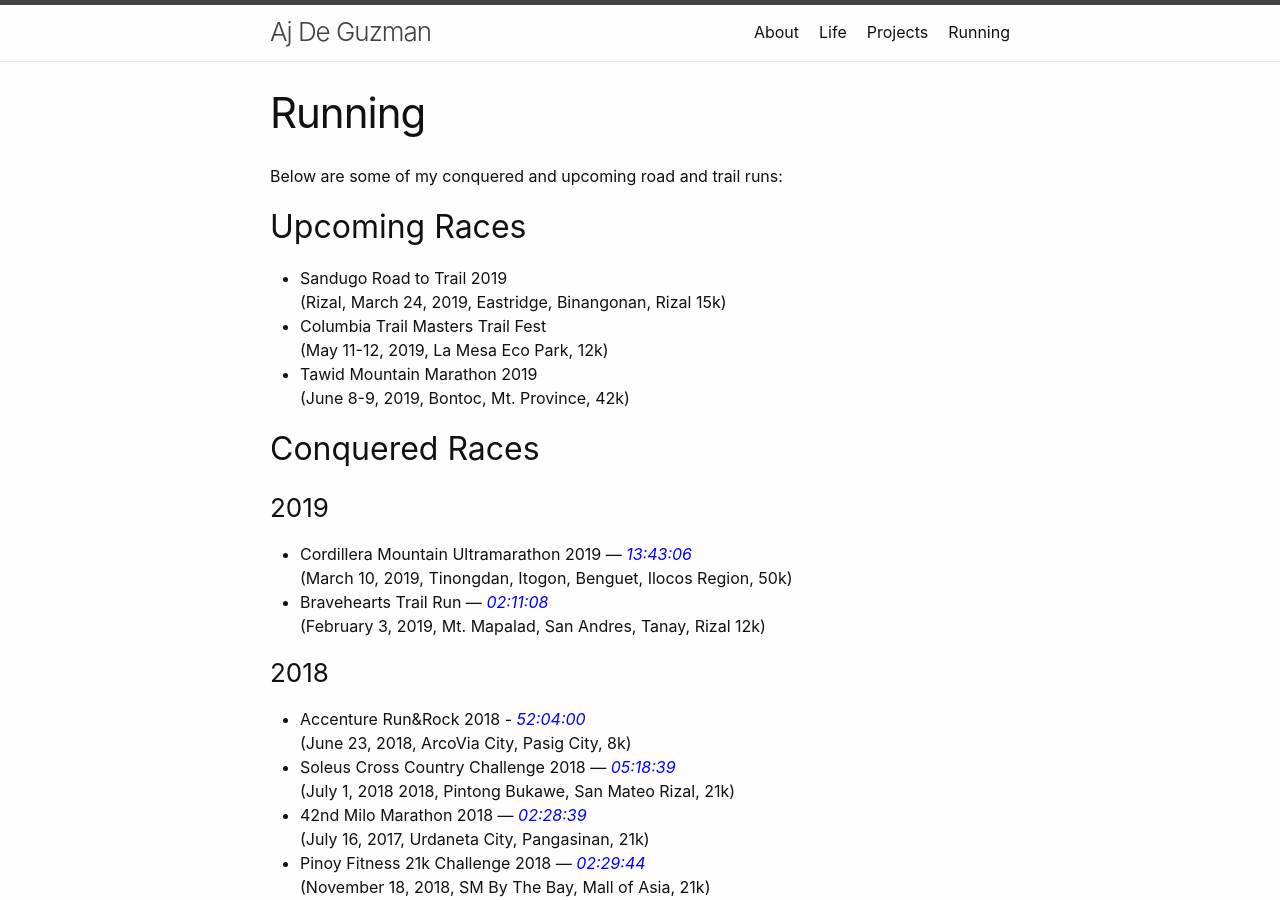
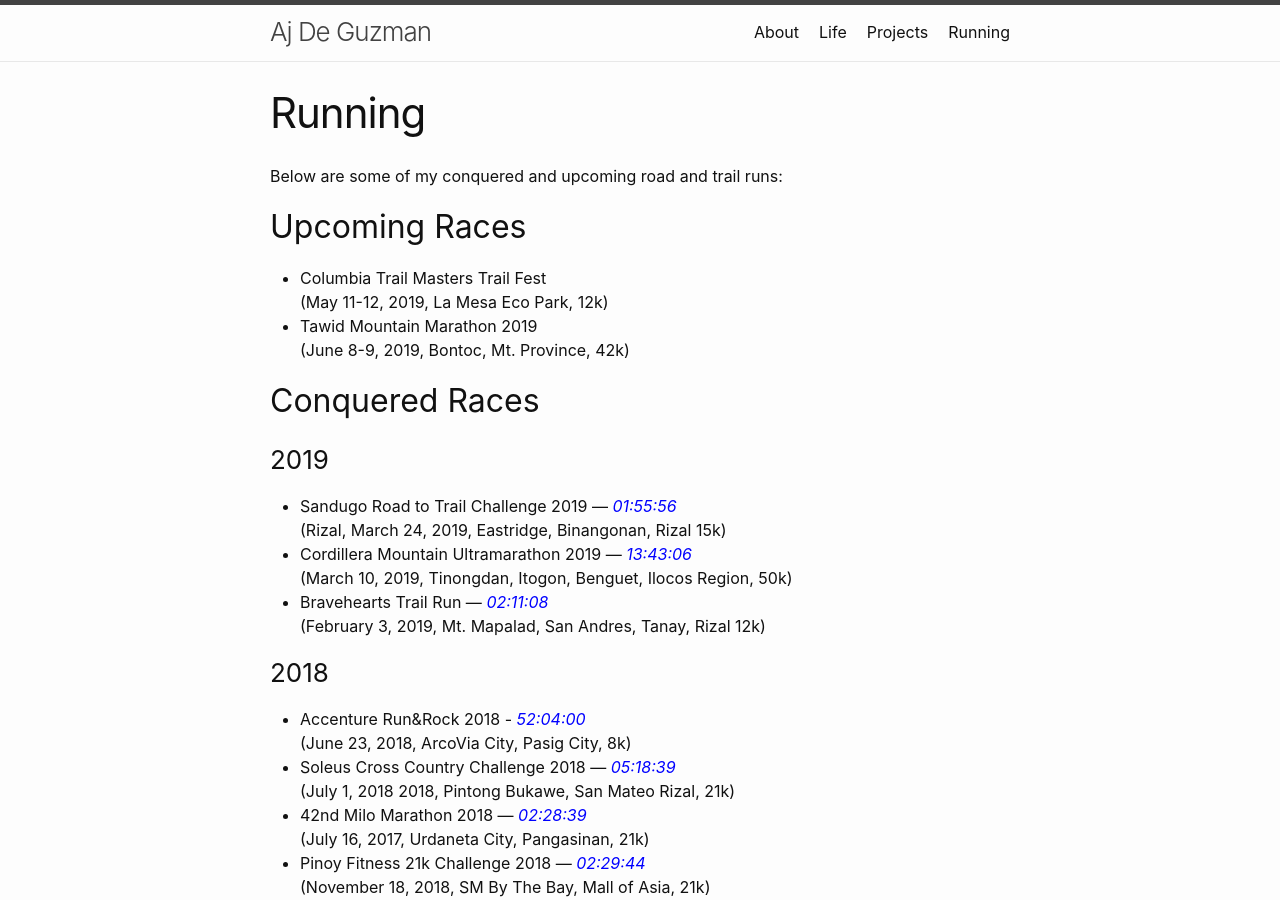
Before and after one commit to ajdeguzman/ajdeguzman.github.io, a Jekyll site: the page built from running.md, in a window 1280 px wide and 900 px high. Built offline with Jekyll 4.4.1, drawn with Linux system fonts in a browser that asks for light colours; part of the change alters nothing that is shown.

Commit message:
Updated Sandugo RT2

```diff
--- a/running.md
+++ b/running.md
@@ -7,8 +7,6 @@ permalink: /running/
 Below are some of my conquered and upcoming road and trail runs:
 
 ## Upcoming Races
-- Sandugo Road to Trail 2019
-<br> (Rizal, March 24, 2019, Eastridge, Binangonan, Rizal 15k)
 - Columbia Trail Masters Trail Fest
 <br> (May 11-12, 2019, La Mesa Eco Park, 12k)
 - Tawid Mountain Marathon 2019
@@ -17,6 +15,8 @@ Below are some of my conquered and upcoming road and trail runs:
 ## Conquered Races
 
 ### 2019
+- Sandugo Road to Trail Challenge 2019 — *01:55:56*{: style="color: blue"}
+<br> (Rizal, March 24, 2019, Eastridge, Binangonan, Rizal 15k)
 - Cordillera Mountain Ultramarathon 2019 — *13:43:06*{: style="color: blue"}
 <br> (March 10, 2019, Tinongdan, Itogon, Benguet, Ilocos Region, 50k)
 - Bravehearts Trail Run — *02:11:08*{: style="color: blue"}
```
